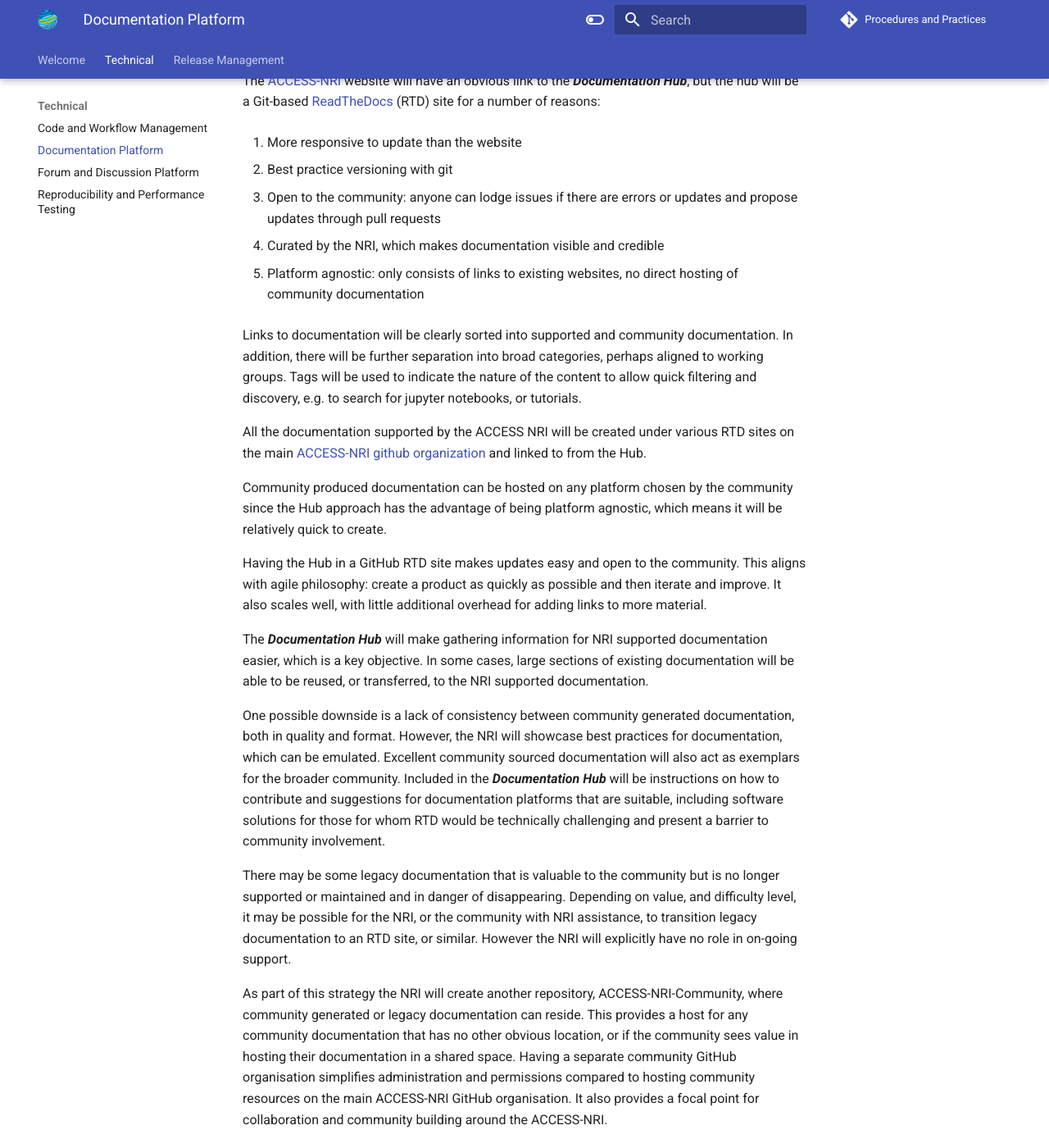
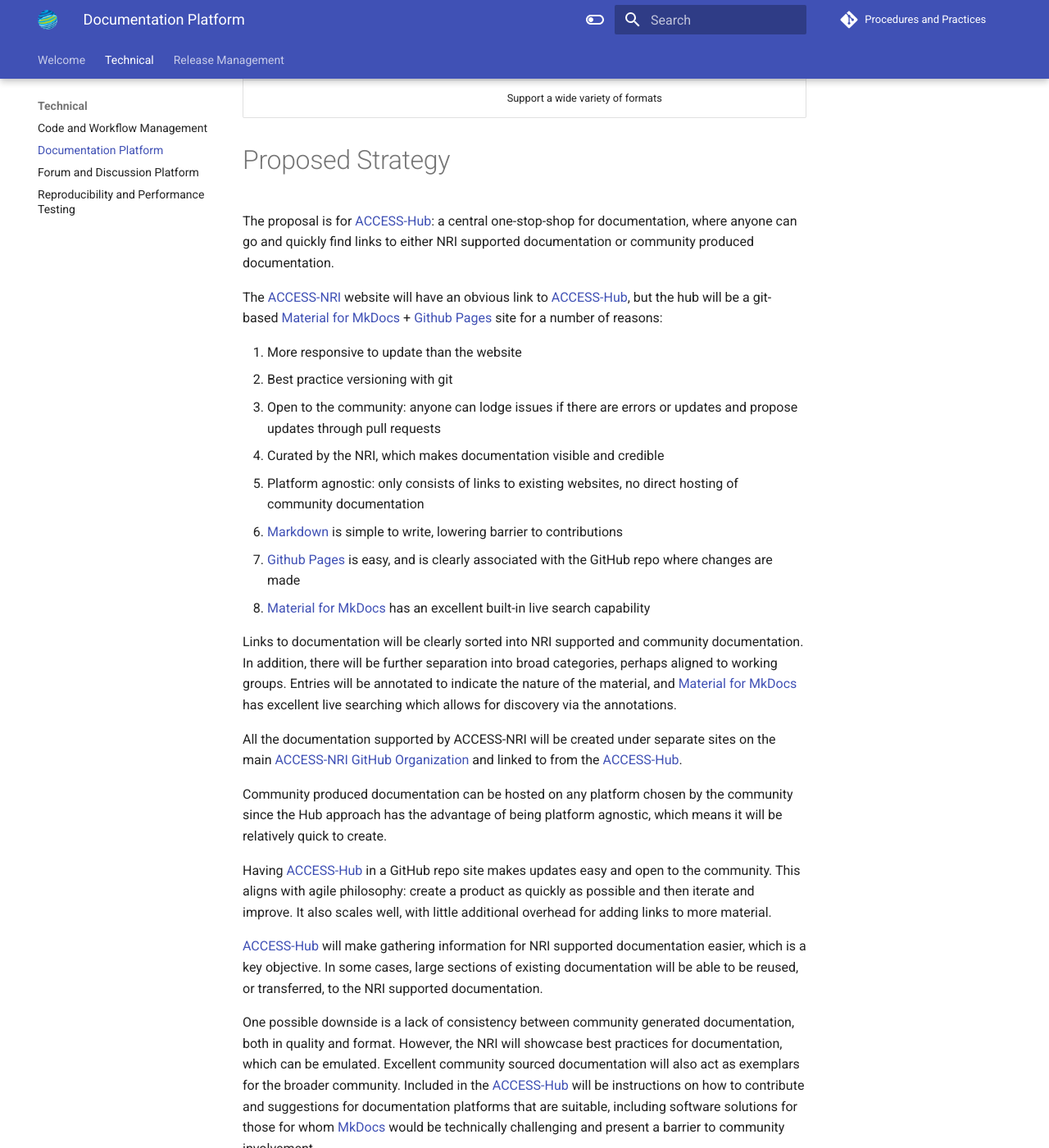
Before and after one commit to ACCESS-NRI/procedures-and-practices, an MkDocs documentation site: the page built from docs/technical/documentation_platform_strategy.md, in a window 1280 px wide and 1400 px high, scrolled down 4001 px. Shown: the whole window at 82% size. Built offline with MkDocs 1.6.1 and Material for MkDocs 9.7.7, drawn with Linux system fonts in a browser that asks for light colours; comment, search, counter and statistics services are not loaded; some of the changed text lies outside the part shown.

Commit message:
Added MkDocs changes and a bit of a clean-up and update for current practice

```diff
--- a/docs/technical/documentation_platform_strategy.md
+++ b/docs/technical/documentation_platform_strategy.md
@@ -1,34 +1,25 @@
 Executive Summary
 
-We are proposing to put in place a Documentation Hub powered by
-[ReadTheDocs](https://readthedocs.org) (RTD). This Hub will provide
-links to the documentation supported by the ACCESS NRI and any
-documentation the ACCESS community deems useful. It allows to group and
-clearly identify which documentation is supported by the ACCESS NRI and
-that supported by the community.
+We are proposing to put in place a Documentation Hub, [ACCESS-Hub], powered by [MkDocs]. [ACCESS-Hub] will provide links to the documentation supported by the ACCESS NRI and any documentation the ACCESS community deems useful. It will group and clearly identify which documentation is supported by the ACCESS NRI and that supported by the community.
 
-The technical documentation supported by the ACCESS NRI will also use
-[ReadTheDocs](https://readthedocs.org) as it supports versioning. Other
-documentation will make use of other tools and platforms as appropriate
-for the type of communication (e.g. Jupyter Notebooks and Books,
-YouTube, etc.).
+The technical documentation supported by the ACCESS NRI will either use [ReadTheDocs] (RTD) or [MkDocs] + [GitHub pages]. [ReadTheDocs] is preferred for automated API documentation, or strict versioning is required. [MkDocs] is preferred when the barrier to contribution needs to be as low as possible. Other documentation will make use of other tools and platforms as appropriate for the type of communication (e.g. Jupyter Notebooks and Books, YouTube, etc.).
 
-See below for a summary of how the proposed strategy complies with the
-identified requirements
+See below for a summary of how the proposed strategy complies with the identified requirements
 
 | **Criteria**                     | **Compliance**                    |
 |----------------------------------|-----------------------------------|
-| Limit the number of platforms for supported documentation (ideally 1). | RTD only (using supported Sphinx code generation tool)  |
-| Clear delineation between NRI  curated and community-led organisation | Separate community GitHub documentation |
-|                                  | Clear separation of supported and community docs on ***Documentation Hub*** |
+| Limit the number of platforms for supported documentation | MkDocs + GitHub pages and RTD |
+| Clear delineation between NRI curated and community-led organisation | Separate community GitHub documentation |
+|                                  | Clear separation of supported and community docs on [ACCESS-Hub] |
 | Documentation contained within a model code repository | Docs in model repo where possible subject to licensing |
-| Contributions from a wide range  of people: NRI staff and the community experts | Publicly visible Git code  repository allows input via issues and pull request       |
-|                                  | ***Documentation Hub*** conduit for community  contributions |
-| Support of code snippets         | Code snippets supported by document generator     |
-| Standalone documentation with  its own versioning | RTD versioning is             tempo customisable                  |
-| Support a limited range of formats for NRI supported  documentation | Sphinx very widely used.  Other systems can generate  compatible docs if required   e.g. jupyterbook |
+| Contributions from a wide range  of people: NRI staff and the community experts | Publicly visible git repository allows input via issues and pull request       |
+|                                  | [ACCESS-Hub] conduit for community  contributions |
+| Support of code snippets         | Code snippets supported by all plaforms |
+| Standalone documentation with its own versioning if required | RTD versioning is tempo customisable |
+| Support a limited range of formats for NRI supported  documentation | Sphinx very widely used.  Other systems can generate  compatible docs if required e.g. jupyterbook. Otherwise default to [Markdown] |
 | Ease of use by the community     | GitHub issues and pull requests are well known and currently used in community   |
-|                                  | ***Documentation Hub*** can  link to documentation in any  form. Documentation software  systems with lower barrier of entry can be used |
+|                                  | [Markdown] is a simple and easy to use markup language that is very widely used. e.g. GitHub |
+|                                  | [ACCESS-Hub] can  link to documentation in any  form. So documentation software systems with lower barrier of entry can be used if necessary |
 
 # Introduction
 
@@ -89,17 +79,11 @@ closely aligned but will likely have many fewer total versions. This
 makes it easier for users to ensure they are using the correct version
 of the documentation.
 
-It is essential that the community can easily provide feedback on the
-documentation and propose changes. Current documentation work by the NRI
-must also be clearly visible to the community.
+More general documentation does not require formal versioning.
 
-Both types of technical documentation will be the industry standard
-[ReadTheDocs](https://readthedocs.org). This means all documentation
-supported by the NRI will be hosted in public Git repositories, either
-within a model component repository or a standalone documentation
-repository. It will allow the community and the NRI to communicate on
-the state of the documentation through the same issue process as for the
-model development work.
+It is essential that the community can easily provide feedback on the documentation and propose changes. Current documentation work by the NRI must also be clearly visible to the community.
+
+Versioned technical documentation will be the industry standard [ReadTheDocs](https://readthedocs.org), otherwise [MkDocs] + [Github Pages] as this is simple and easy to use, lowering the barrier for community input. This means all documentation supported by the NRI will be hosted in public git repositories, either within a model component repository or a standalone documentation repository. It will allow the community and the NRI to communicate on the state of the documentation through the same issue process as for the model development work.
 
 ## Community Produced Documentation
 
@@ -140,79 +124,46 @@ would limit community engagement.
 
 # Proposed Strategy
 
-The proposal is for **a *Documentation Hub*:** a central one-stop-shop
-for documentation, where anyone can go and quickly find links to either
-NRI supported documentation or community produced documentation.
+The proposal is for [ACCESS-Hub]: a central one-stop-shop for documentation, where anyone can go and quickly find links to either NRI supported documentation or community produced documentation.
 
 The [ACCESS-NRI](https://access-nri.org.au) website will have an obvious
-link to the ***Documentation Hub***, but the hub will be a Git-based
-[ReadTheDocs](https://readthedocs.org) (RTD) site for a number of
-reasons:
+link to [ACCESS-Hub], but the hub will be a git-based [Material for MkDocs] + [Github Pages] site for a number of reasons:
 
 1.  More responsive to update than the website
+2.  Best practice versioning with git
+3.  Open to the community: anyone can lodge issues if there are errors or updates and propose updates through pull requests
+4.  Curated by the NRI, which makes documentation visible and credible
+5.  Platform agnostic: only consists of links to existing websites, no direct hosting of community documentation
+6. [Markdown] is simple to write, lowering barrier to contributions
+7. [Github Pages] is easy, and is clearly associated with the GitHub repo where changes are made
+8. [Material for MkDocs] has an excellent built-in live search capability
 
-2.  Best practice versioning with git
+Links to documentation will be clearly sorted into NRI supported and community documentation. In addition, there will be further separation into broad categories, perhaps aligned to working groups. Entries will be annotated to indicate the nature of the material, and [Material for MkDocs] has excellent live searching which allows for discovery via the annotations.
 
-3.  Open to the community: anyone can lodge issues if there are errors
-    or updates and propose updates through pull requests
+All the documentation supported by ACCESS-NRI will be created under separate sites on the main [ACCESS-NRI GitHub Organization] and linked to from the [ACCESS-Hub].
 
-4.  Curated by the NRI, which makes documentation visible and credible
+Community produced documentation can be hosted on any platform chosen by the community since the Hub approach has the advantage of being platform agnostic, which means it will be relatively quick to create.
 
-5.  Platform agnostic: only consists of links to existing websites, no
-    direct hosting of community documentation
+Having [ACCESS-Hub] in a GitHub repo site makes updates easy and open to the community. This aligns with agile philosophy: create a product as quickly as possible and then iterate and improve. It also scales well, with little additional overhead for adding links to more material.
 
-Links to documentation will be clearly sorted into supported and
-community documentation. In addition, there will be further separation
-into broad categories, perhaps aligned to working groups. Tags will be
-used to indicate the nature of the content to allow quick filtering and
-discovery, e.g. to search for jupyter notebooks, or tutorials.
+[ACCESS-Hub] will make gathering information for NRI supported documentation easier, which is a key objective. In some cases, large sections of existing documentation will be able to be reused, or transferred, to the NRI supported documentation.
 
-All the documentation supported by the ACCESS NRI will be created under
-various RTD sites on the main [ACCESS-NRI github
-organization](https://github.com/access-nri) and linked to from the Hub.
+One possible downside is a lack of consistency between community generated documentation, both in quality and format. However, the NRI will showcase best practices for documentation, which can be emulated.  Excellent community sourced documentation will also act as exemplars for the broader community. Included in the [ACCESS-Hub] will be instructions on how to contribute and suggestions for documentation platforms that are suitable, including software solutions for those for whom [MkDocs] would be technically challenging and present a barrier to community involvement.
 
-Community produced documentation can be hosted on any platform chosen by
-the community since the Hub approach has the advantage of being platform
-agnostic, which means it will be relatively quick to create.
+There may be some legacy documentation that is valuable to the community but is no longer supported or maintained and in danger of disappearing.  Depending on value, and difficulty level, it may be possible for the NRI, or the community with NRI assistance, to transition legacy documentation to an RTD site, or similar. However the NRI will explicitly have no role in on-going support.
 
-Having the Hub in a GitHub RTD site makes updates easy and open to the
-community. This aligns with agile philosophy: create a product as
-quickly as possible and then iterate and improve. It also scales well,
-with little additional overhead for adding links to more material.
-
-The ***Documentation Hub*** will make gathering information for NRI
-supported documentation easier, which is a key objective. In some cases,
-large sections of existing documentation will be able to be reused, or
-transferred, to the NRI supported documentation.
-
-One possible downside is a lack of consistency between community
-generated documentation, both in quality and format. However, the NRI
-will showcase best practices for documentation, which can be emulated.
-Excellent community sourced documentation will also act as exemplars for
-the broader community. Included in the ***Documentation Hub*** will be
-instructions on how to contribute and suggestions for documentation
-platforms that are suitable, including software solutions for those for
-whom RTD would be technically challenging and present a barrier to
-community involvement.
-
-There may be some legacy documentation that is valuable to the community
-but is no longer supported or maintained and in danger of disappearing.
-Depending on value, and difficulty level, it may be possible for the
-NRI, or the community with NRI assistance, to transition legacy
-documentation to an RTD site, or similar. However the NRI will
-explicitly have no role in on-going support.
-
-As part of this strategy the NRI will create another repository,
-ACCESS-NRI-Community, where community generated or legacy documentation
-can reside. This provides a host for any community documentation that
-has no other obvious location, or if the community sees value in hosting
-their documentation in a shared space. Having a separate community
-GitHub organisation simplifies administration and permissions compared
-to hosting community resources on the main ACCESS-NRI GitHub
-organisation. It also provides a focal point for collaboration and
-community building around the ACCESS-NRI.
+As part of this strategy ACCESS-Hub will be hosted under it's own community [ACCESS-Hub GitHub Organization] where community generated or legacy documentation can also reside. This provides a host for any community documentation that has no other obvious location, or if the community sees value in hosting their documentation in a shared space. Having a separate community GitHub organisation simplifies administration and permissions compared to hosting community resources on the main [ACCESS-NRI GitHub Organization]. It also provides a focal point for collaboration and community building around the ACCESS-NRI.
 
 ## Strategy compliance
 
 Refer to the Executive Summary for a table outlining how the proposed
 strategy complies with the stated requirements.
+
+[GitHub pages]: https://pages.github.com
+[ACCESS-Hub]: https://access-hub.github.io/ACCESS-Hub/
+[MkDocs]: https://www.mkdocs.org
+[ReadTheDocs]: (https://readthedocs.org)
+[Markdown]: https://www.markdownguide.org
+[Material for MkDocs]: https://squidfunk.github.io/mkdocs-material/
+[ACCESS-NRI GitHub Organization]: https://github.com/access-nri
+[ACCESS-Hub GitHub Organization]: https://github.com/access-hub
```
Also changed, not shown: other parts of docs/technical/documentation_platform_strategy.md (+7 -8 lines).
